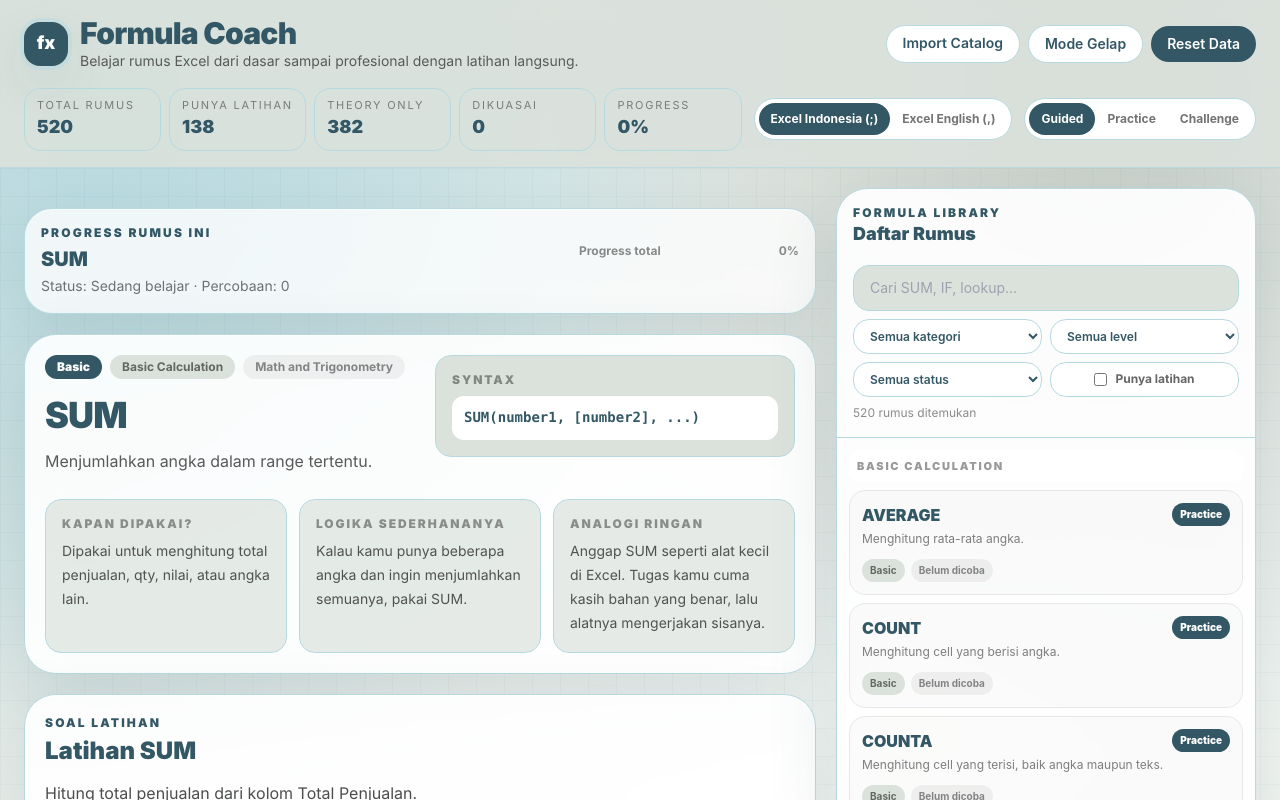
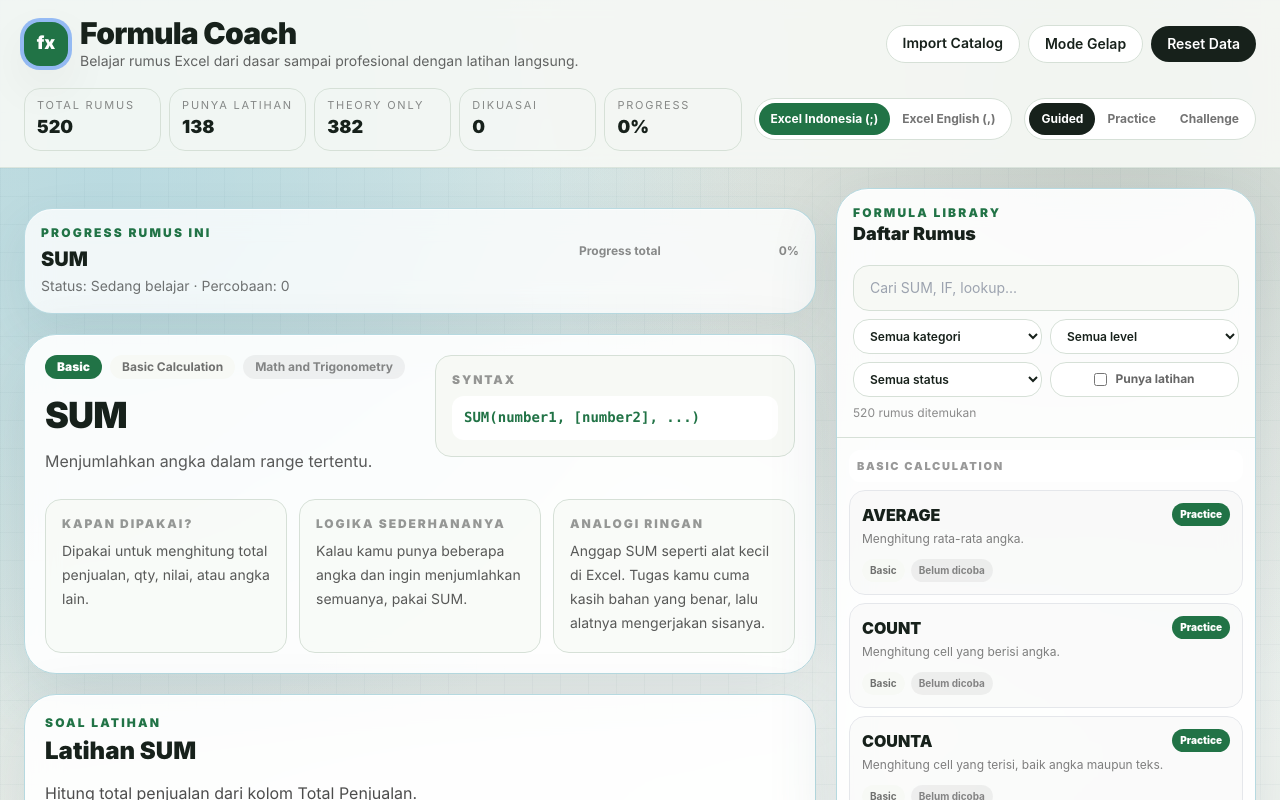
Before and after one commit to NexaPixelStudio/multipotentiality.id, a React (Vite) app: page / in a window 1280 px wide. Shown: the top 800 px of the page. Built offline with nearby package versions, Linux system fonts and the light colour scheme.

Commit message:
Add files via upload

```diff
--- a/tailwind.config.js
+++ b/tailwind.config.js
@@ -6,26 +6,15 @@
     extend: {
       colors: {
         coach: {
-          primary: '#335765',
-          aqua: '#74A8A4',
-          sky: '#B6D9E0',
-          mist: '#DBE2DC',
-          clay: '#7F543D',
-          green: '#335765',
-          greenSoft: '#B6D9E0',
-          ink: '#335765',
-          beige: '#DBE2DC',
-          line: '#B6D9E0'
+          green: '#217346',
+          greenSoft: '#EAF4EE',
+          ink: '#17211B',
+          beige: '#F7F9F5',
+          line: '#D6E0D7'
         }
       },
       boxShadow: {
-        soft: '0 18px 50px rgba(51, 87, 101, 0.10)',
-        premium: '0 24px 70px rgba(51, 87, 101, 0.16)',
-        innerSoft: 'inset 0 1px 0 rgba(255,255,255,0.55)'
-      },
-      backgroundImage: {
-        'coach-grid': 'linear-gradient(rgba(51,87,101,.045) 1px, transparent 1px), linear-gradient(90deg, rgba(51,87,101,.045) 1px, transparent 1px)',
-        'coach-hero': 'radial-gradient(circle at 8% 10%, rgba(182,217,224,.72), transparent 30%), radial-gradient(circle at 90% 0%, rgba(116,168,164,.32), transparent 34%), linear-gradient(135deg, #DBE2DC 0%, #f8faf7 48%, #DBE2DC 100%)'
+        soft: '0 18px 50px rgba(23, 33, 27, 0.07)'
       }
     }
   },
```
